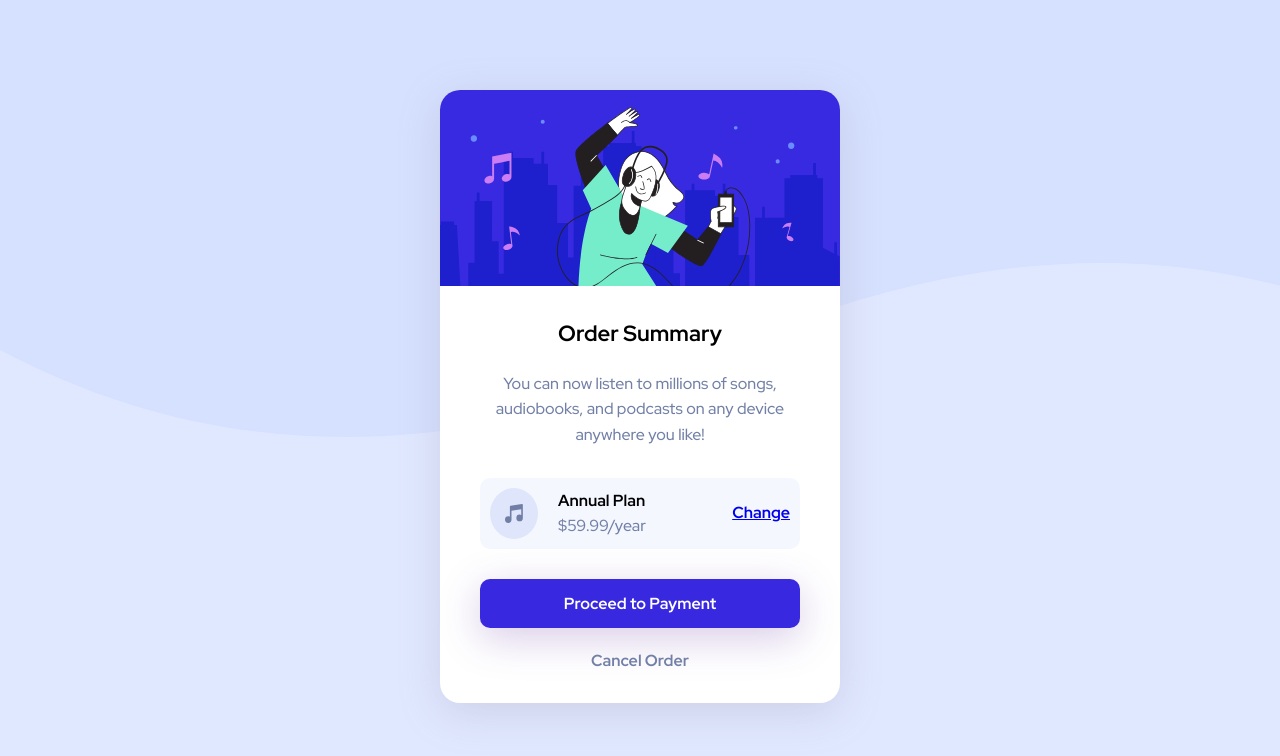
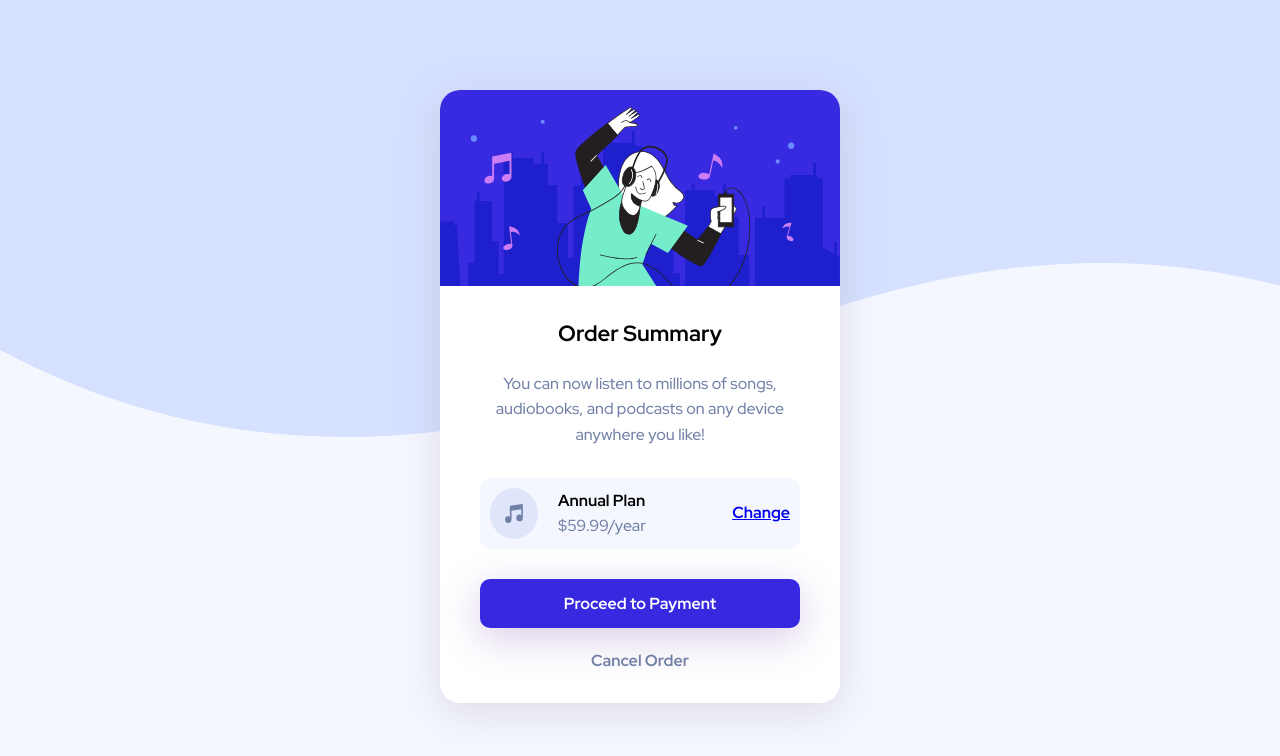
Before and after one commit to bhornbhaya/order-summary-card, a plain HTML site: page index.html in a window 1280 px wide. Drawn offline with nearby package versions, Linux system fonts and the light colour scheme; files that its build step writes are made by us from their sources.

Commit message:
Change background color

```diff
--- a/index.html
+++ b/index.html
@@ -13,7 +13,7 @@
   <link rel="preconnect" href="https://fonts.gstatic.com" crossorigin>
   <link href="https://fonts.googleapis.com/css2?family=Red+Hat+Display:wght@500;700;900&display=swap" rel="stylesheet">
 
-  <title>Frontend Mentor | Order summary card</title>
+  <title>Order summary card</title>
 </head>
 
 <body>
--- a/scss/_base.scss
+++ b/scss/_base.scss
@@ -26,7 +26,7 @@ body {
     font-family: 'Red Hat Display',
     sans-serif;
     line-height: 1.6;
-    background-color: $color-primary-pale;
+    background-color: $color-neutral-pale;
     background-image: url(/images/pattern-background-desktop.svg);
     background-repeat: no-repeat;
 
```
Also changed, not shown: images/screenshot.png (added), 1 other file.
